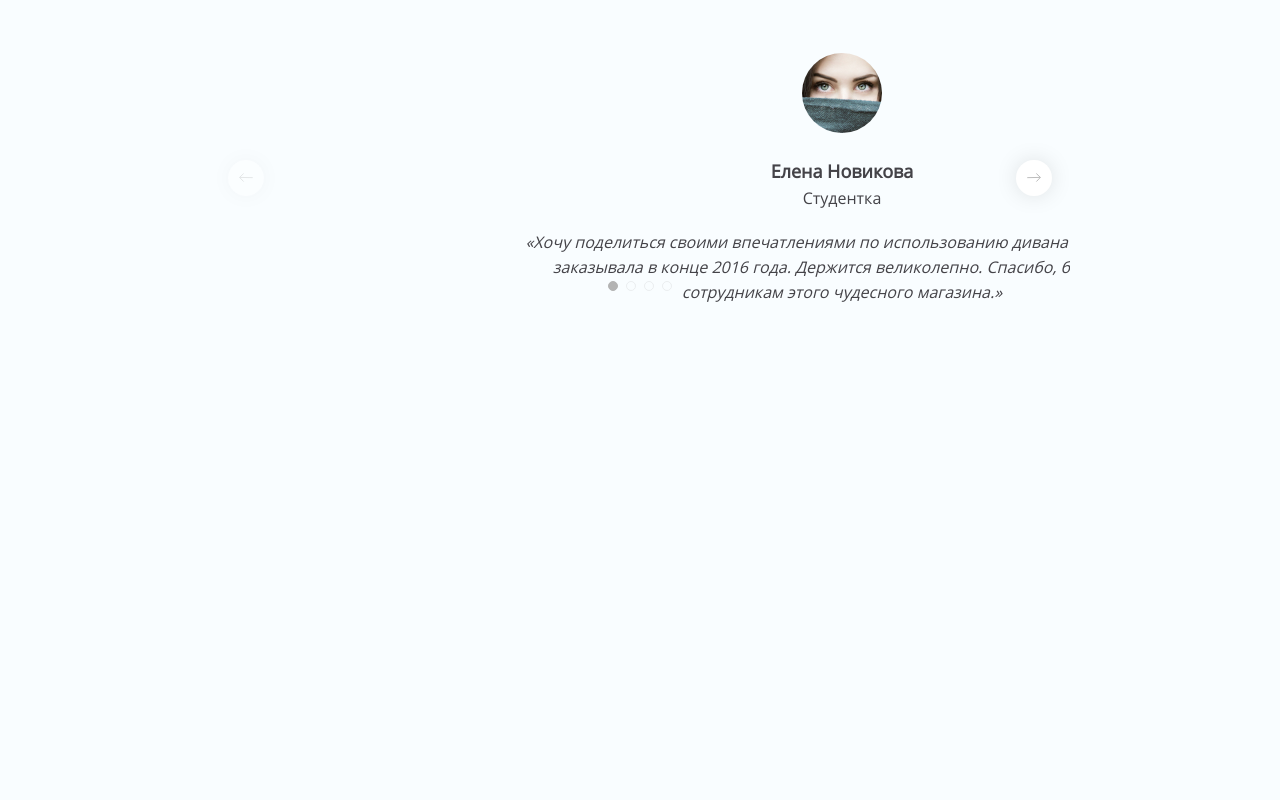
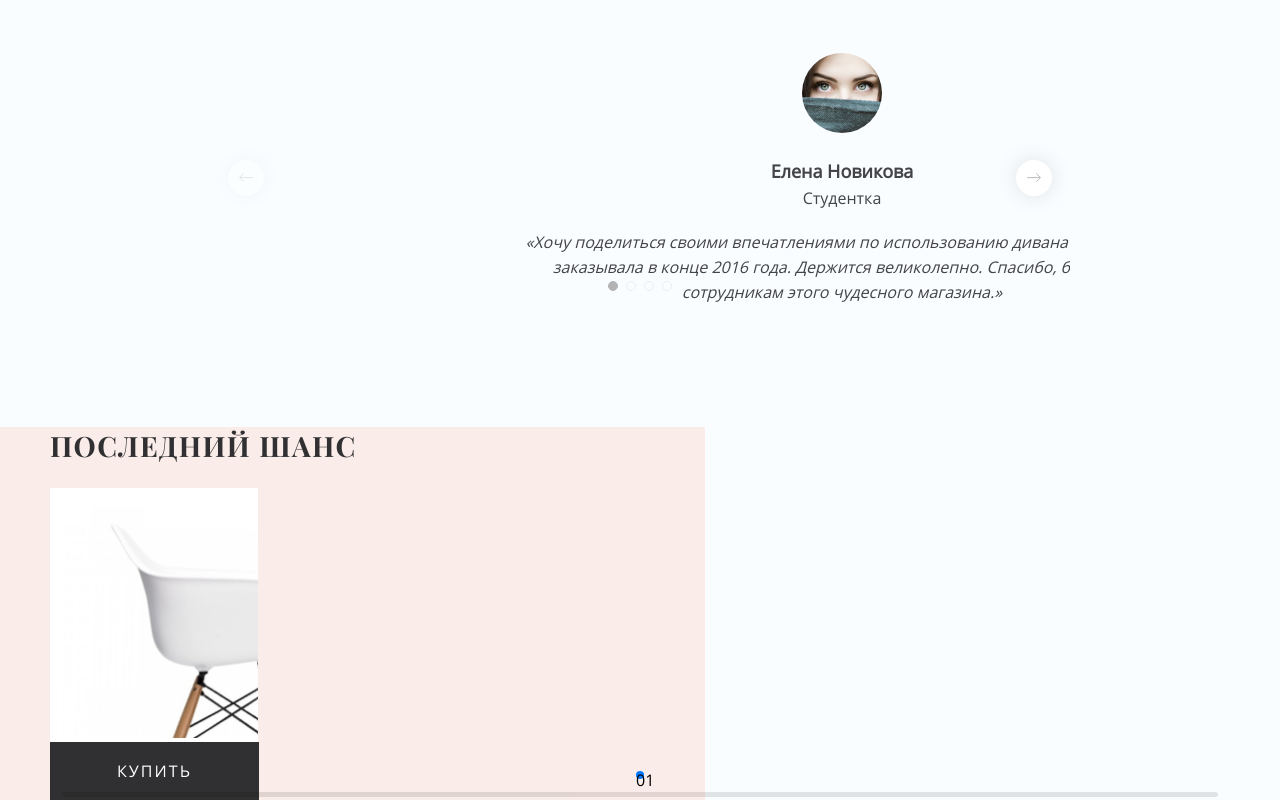
Before and after one commit to ArtfulLee/design-furniture, a website built with Vite: page index.html in a window 1280 px wide. Shown: the part 1617-2417 px from the top of the page. Before the commit the page ends 2021 px from the top, so only its background shows below. Built offline with nearby package versions, Linux system fonts and the light colour scheme.

Commit message:
feat: add last-chance section WIP

```diff
--- a/index.html
+++ b/index.html
@@ -235,22 +235,31 @@
         </div>
       </section>
 
-      <!--       <section class="reviews container">
-        <div class="flex-column">
-          <img src="src/img/avatar.jpg" srcset="src/img/avatar@2x.jpg 2x" alt="avatar" />
-          <div class="reviews__user-name">Елена Новикова</div>
-          <div class="reviews__user-activity">Студентка</div>
-          <div class="reviews__user-review">
-            «Хочу поделиться своими впечатлениями по использованию дивана «Бродвей», заказывала в конце 2016 года.
-            Держится великолепно. Спасибо, большое сотрудникам этого чудесного магазина.»
+      <section class="last-chance container">
+        <div class="last-chance__header">
+          <h2>ПОСЛЕДНИЙ ШАНС</h2>
+        </div>
+        <div class="swiper-container last-chance__slider">
+          <div class="swiper-wrapper">
+            <div class="swiper-slide">
+              <div class="last-chance__item">
+                <a href="#">
+                  <img src="src/img/chair-caramel-desktop.png" alt="chair-caramel-desktop" srcset="src/img/chair-caramel-desktop@2x.png 2x">
+                </a>
+                <button type="button" class="button-buy">КУПИТЬ</button>
+              </div>
+            </div>
           </div>
+          <div class="swiper-scrollbar last-chance__slider-scrollbar"></div>
+          <div class="swiper-pagination last-chance__slider-pagination"></div>
         </div>
-      </section> -->
+      </section>
     </main>
 
     <script src="src/js/vendor/swiper.js"></script>
     <script src="src/js/lib/slider-main.js"></script>
     <script src="src/js/lib/reviews-slider.js"></script>
+    <script src="src/js/lib/last-chance.js"></script>
     <script src="src/js/burger-menu/burger-menu.js"></script>
   </body>
 </html>
--- /dev/null
+++ b/src/css/blocks/last-chance.css
@@ -0,0 +1,31 @@
+.last-chance {
+  position: relative;
+}
+
+.last-chance::before {
+  position: absolute;
+  right: 545px;
+  content: '';
+  width: 1025px;
+  height: 545px;
+  z-index: -1;
+  background: var(--background-color-secondary);
+}
+
+.last-chance__header::after {
+  position: absolute;
+  content: '';
+  width: 90px;
+  height: 4px;
+  background-color: var(--text-color-primary);
+}
+
+.last-chance__slider {
+  padding-top: 25px;
+}
+
+.last-chance__item {
+  background-color: var(--background-color-light);
+  max-width: 208px;
+  max-height: 400px;
+}
--- a/src/css/color.css
+++ b/src/css/color.css
@@ -4,6 +4,9 @@
   --background-color-secondary: #faece9;
   --background-color-light: #fff;
 
+  /* Buttons */
+  --button-background-primary: #303032;
+
   /* Text */
   --text-color-primary: #303032;
   --text-color-secondary: #444348;
--- /dev/null
+++ b/src/css/components/buttons.css
@@ -0,0 +1,15 @@
+.button-buy {
+  width: 209px;
+  height: 58px;
+  color: var(--background-color-light);
+  background-color: var(--button-background-primary);
+  border: 1px solid var(--button-background-primary);
+  text-align: center;
+  font-family: 'Open Sans', sans-serif;
+  font-size: 16px;
+  font-style: normal;
+  font-weight: 400;
+  line-height: normal;
+  letter-spacing: 2.08px;
+  text-transform: uppercase;
+}
--- a/src/css/style.css
+++ b/src/css/style.css
@@ -7,8 +7,12 @@
 /* Color */
 @import '/src/css/color.css';
 
+/* Components */
+@import '/src/css/components/buttons.css';
+
 /* Sections */
 @import '/src/css/blocks/header.css';
 @import '/src/css/blocks/main-screen.css';
 @import '/src/css/blocks/new-products.css';
 @import '/src/css/blocks/reviews.css';
+@import '/src/css/blocks/last-chance.css';
--- /dev/null
+++ b/src/js/lib/last-chance.js
@@ -0,0 +1,45 @@
+'use strict'
+
+function lastChance() {
+  let mySwiper = ''
+  let breakpoint = window.matchMedia('(max-width: 767px)')
+  let breakpointChecker = function () {
+    if (breakpoint.matches) {
+      if (mySwiper) {
+        mySwiper.destroy(true, true)
+      }
+
+      mySwiper = new Swiper('.last-chance__slider', {
+        spaceBetween: 10,
+        pagination: {
+          el: '.last-chance__slider-pagination',
+          type: 'fraction',
+        },
+
+        scrollbar: {
+          el: '.last-chance__slider-scrollbar',
+        },
+      })
+      return
+    } else {
+      if (mySwiper) {
+        mySwiper.destroy(true, true)
+      }
+
+      mySwiper = new Swiper('.last-chance__slider', {
+        pagination: {
+          el: '.last-chance__slider-pagination',
+          type: 'bullets',
+          clickable: true,
+          renderBullet: function (index, className) {
+            return '<span class="' + className + '">' + '0' + (index + 1) + '</span>'
+          },
+        },
+      })
+    }
+  }
+  breakpoint.addListener(breakpointChecker)
+  breakpointChecker()
+}
+
+lastChance()
```
